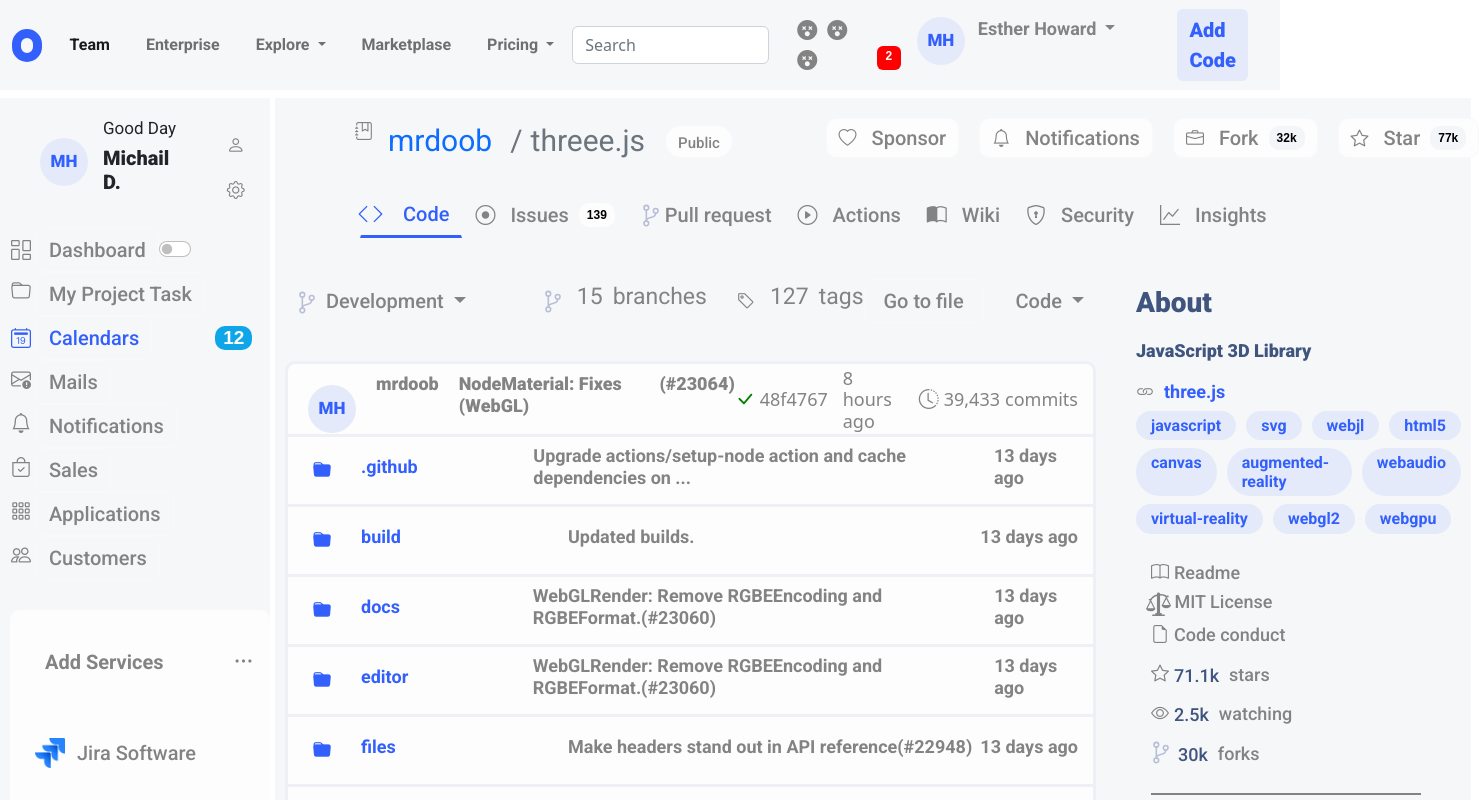
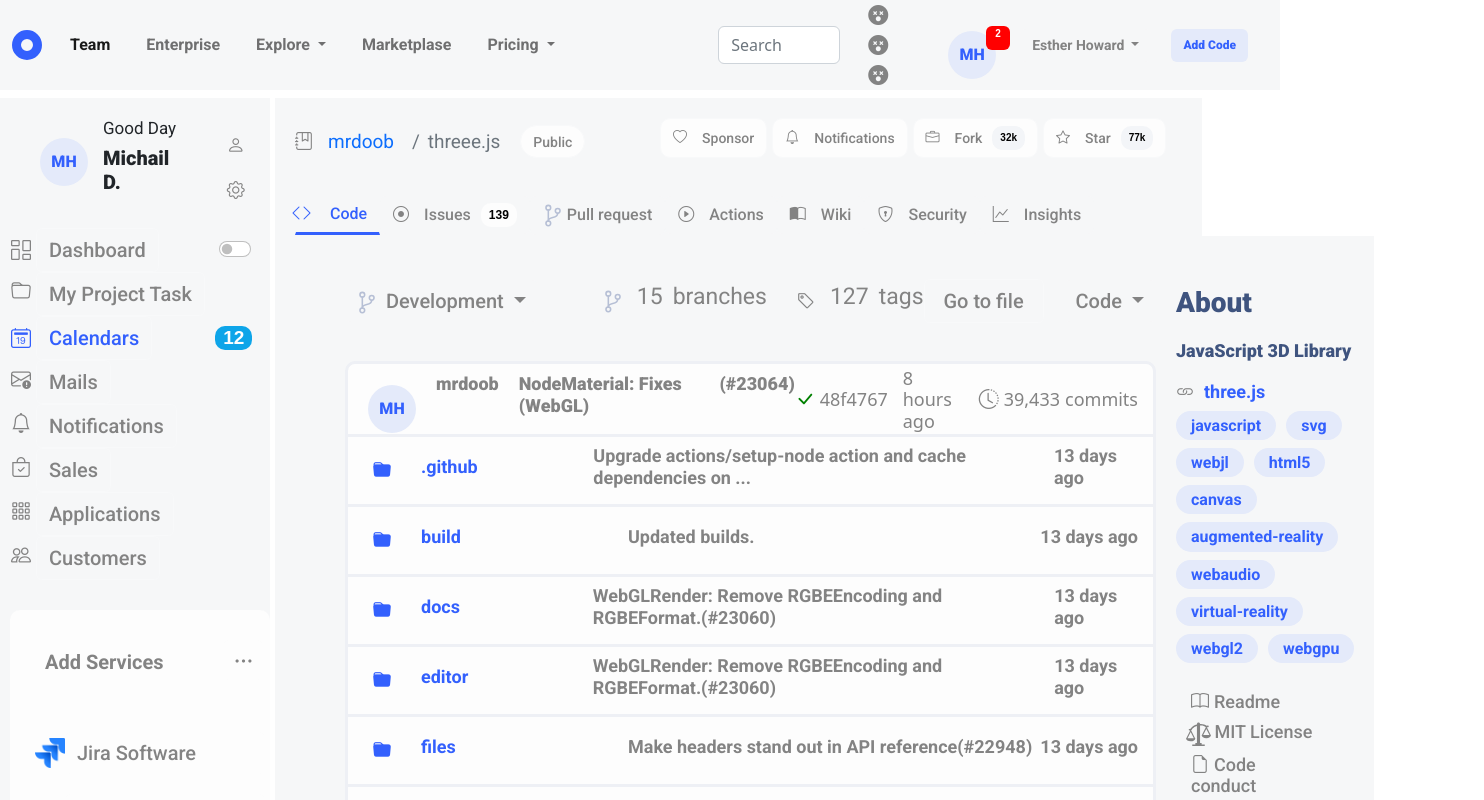
Before and after one commit to cronni1996/test_bootstrap, a Vue app: page / in a window 1280 px wide. Shown: the top 800 px of the page, 1484 px wide, since content can reach past the window. Built offline with nearby package versions, Linux system fonts and the light colour scheme; a web font is replaced by a local one.

Commit message:
03,05,2023

```diff
--- a/src/App.vue
+++ b/src/App.vue
@@ -1,9 +1,7 @@
 <template>
-
   <Header class="header"/>
   <div class="down">
     <sitebar class="sitebar"/>
-
     <div class="mainDown">
       <main-up class="mainUp"/>
       <div class="main21frr">
@@ -14,7 +12,6 @@
         <MainRight/>
       </div>
     </div>
-
   </div>
 </template>
 
@@ -47,38 +44,27 @@
   width 100%
   display flex
   flex-direction column
-
-
 #app
-
   flex-direction column
-
 .main21frr
   margin-left 5px
   display flex
   flex-direction row
   background-color $background-color
-
-
 .down
   display flex
   flex-direction row
-
 .mainDown
   flex-direction column
   width 100%
-
 .mainDownGroup
   display flex
   flex-direction row
-
 .mainDownLeftGroup
-
   display flex
   flex-direction column
   width 100%
-  margin-left 10px
-
+  margin-left 70px
 @media (max-width: 992px)
   .main21frr
     flex-direction column
--- a/src/components/MainDownLeft.vue
+++ b/src/components/MainDownLeft.vue
@@ -160,7 +160,6 @@
 
           <div class="dataLine">
             <h4 class="text-dataLine">3 year ago</h4>
-
           </div>
         </div>
         <div class="line2">
@@ -171,10 +170,8 @@
           <div class="comment">
             <h4>test-treeshake: Add rollup-plugin-visualizer (#23657) </h4>
           </div>
-
           <div class="dataLine">
             <h4 class="text-dataLine">3 years ago</h4>
-
           </div>
         </div>
         <div class="line2">
@@ -227,13 +224,10 @@
           <div class="comment">
             <h4>npm audit fix </h4>
           </div>
-
           <div class="dataLine">
             <h4 class="text-dataLine">3 years ago</h4>
-
           </div>
         </div>
-
       </div>
     </div>
   </div>
@@ -265,37 +259,29 @@
   flex-direction row
   align-items center
   height 70px
-
   .name
     width 250px
     display flex
     align-items center
-
     .text-name
       color $blue-color
       margin-left 25px
-
     .bi-folder-fill
       margin-left 25px
       color $blue-color
-
     .bi-file-earmark
       margin-left 25px
-
   h4
     font-family Roboto, Helvetica Neue Light, Helvetica Neue, Helvetica, Arial, Lucida Grande, sans-serif
     color $text-color
     font-size 18px
     font-weight 700
-
   .comment
     display flex
     flex-grow 1
     margin-left 30px
-
   .dataLine
     margin-right 15px
-
 .line1
   width 100%
   flex-grow 1
@@ -303,74 +289,58 @@
   flex-direction row
   align-items center
   height 70px
-
-
-
   .headerMainDownLeft
     flex-grow 1
     display flex
     flex-direction row
     align-items center
-
   .text
     flex-grow 1
     display flex
     flex-direction row
-
+    max-width 415px
     h4
       color $text-color
       font-family Roboto, Helvetica Neue Light, Helvetica Neue, Helvetica, Arial, Lucida Grande, sans-serif
       font-weight 900
       font-size 18px
-
   .mr-2
     margin-left 20px
-
   .mrdoob
     margin-left 20px
-
   .nodeMaterials
     margin-left 20px
-
   .number
     margin-left 5px
-
   .int23064
     color $blue-color
-
   .right
     display flex
     flex-direction row
     float right
     color $blue-color
     align-items center
-
     .bi-check-lg
       display flex
       align-items center
       color green
       font-size 20px
-
     .bi-clock-history
       font-size 20px
-
     .data
       margin-left 15px
-
     .commits
       margin-left 15px
       display flex
       flex-direction row
       align-items center
       margin-right 15px
-
     h4
       display flex
       align-items center
       color $text-color
       font-size 18px
       margin-top 10px
-
 .line
   border 3px solid $border-color
   background-color $background-block
@@ -401,4 +371,28 @@
   .contributors
     margin-bottom 20px
 
+
+@media (max-width: 1200px)
+  .container-mainDownLeft
+    margin-left -50px
+    .btn-secondary
+      font-size 14px
+  h3
+    font-size 17px!important
+  .topLeftUp1
+    margin-left -50px
+  .svg-branches
+    width 25px!important
+  .btn-goToFile
+    font-size 16px!important
+    width 90px
+  .btn-group
+    margin-left 5px!important
+    margin-right 10px
+  h4
+    font-size 16px!important
+  .name
+    margin-right -50px
+  .line
+    width 750px
 </style>
--- a/src/components/MainRight.vue
+++ b/src/components/MainRight.vue
@@ -125,175 +125,141 @@
 .container-mainRight
   display flex
   flex-direction column
-  width 100%
+  width 450px
   height auto
-
 .three-line1
   display flex
   flex-direction row
-
 .three-line2
   display flex
   flex-direction row
-
 .three-line3
   display flex
   flex-direction row
-
 .badge3
   background-color $badge-color !important
   position relative
   right 10px
   bottom 23px
-
 h5
   font-family Roboto, Helvetica Neue Light, Helvetica Neue, Helvetica, Arial, Lucida Grande, sans-serif
   font-size 16px
   font-weight 600
   background-color $background-add-code
   padding 5px 15px 5px 15px
-
   color $blue-color
   margin-right 10px
   justify-content center
   display flex
   border-radius 30px
-
 .content
   font-family Roboto, Helvetica Neue Light, Helvetica Neue, Helvetica, Arial, Lucida Grande, sans-serif
   margin-left 40px
   margin-top 50px
-
   .text-h3
     font-weight 900
     color $text-color-black
-
 .icons
   border-bottom $text-color solid 2px
   margin 20px 50px 0 15px
   padding-bottom 20px
-
+  max-width 415px
 .text-h4
   margin-top 20px
   font-weight 900
   color $text-color-black
-
 .three
   margin-top 20px
-
+  max-width 415px
 .text-three
   font-family Roboto, Helvetica Neue Light, Helvetica Neue, Helvetica, Arial, Lucida Grande, sans-serif
   font-weight 600
   color $blue-color
-
 .bi-link
   margin-right 10px
-
 svg
   height 25px
   margin 0px -1px 0px -5px
-
 .bi
   font-size 18px
   color $text-color
-
 h4
   color $text-color
   font-size 18px
-
 .stars
   display flex
   flex-direction row
   align-items center
-
   .int-stars
     color $text-color-black
     margin 4px 10px 0 0
-
   .string-stars
     margin-top 10px
-
 .watching
   display flex
   flex-direction row
   align-items center
-
   .int-watching
     color $text-color-black
     margin 4px 10px 0 0
-
   .string-watching
     margin-top 10px
-
 .forks
   display flex
   flex-direction row
   align-items center
-
   .int-forks
     color $text-color-black
     margin 4px 10px 0 3px
-
   .string-forks
     margin-top 10px
-
-
+.text
+  max-width 415px
 .mr-2
   margin-top 20px
   margin-left 30px
-
 .mr-2-sd
   color $color-sd
-
 .mr-2-sg
   color $color-sg
-
 .mr-2-fd
   color $color-fd
-
 .mr-2-mh1
   color $color-mh1
-
 .mr-2-mh2
   color $color-mh2
-
 .mr-2-mh3
   color $color-mh3
-
 .mr-2-kl
   color $color-kl
-
 #pv_id_1_badge, #pv_id_2_badge
   margin-top 50px
   margin-right 10px
   background-color #fdc933
-
 #pv_id_3_badge, #pv_id_4_badge
   margin-top 50px
   margin-right 10px
   background-color #29ca39
-
+.contributors
+  max-width 415px
 .contributors-top
   display flex
   flex-direction row
   margin-top 20px
   margin-left 20px
-
   .text-contributors
     font-family Roboto, Helvetica Neue Light, Helvetica Neue, Helvetica, Arial, Lucida Grande, sans-serif
     font-size 30px
     font-weight 900
     color $text-color-black
     margin-right 20px
-
   .int-contributors
     display flex
     align-items center
     background-color none
 
-@media(max-width: 992px)
+@media (max-width: 992px)
   .container-mainRight
-
   .content
     display flex
     flex-direction row
@@ -301,4 +267,42 @@
     align-content center
     justify-content center
     align-items center
+
+@media (max-width: 1200px)
+  .container-mainRight
+    width 218px
+  .three-line1, .three-line2, .three-line3
+    flex-wrap wrap
+  .p-avatar
+    width 2.5rem !important
+    height 2.5rem !important
+    .p-avatar-text
+      font-size 12px !important
+  .int-contributors
+    font-size 12px
+  .contributors
+    margin-bottom 20px
+  .content
+    margin-left 20px
+
+
+@media (max-width: 1400px)
+  .container-mainRight
+    width 218px
+  .three-line1, .three-line2, .three-line3
+    flex-wrap wrap
+  .p-avatar
+    width 3rem !important
+    height 3rem !important
+    .p-avatar-text
+      font-size 16px !important
+  .int-contributors
+    font-size 12px
+  .contributors
+    margin-bottom 20px
+  .text-contributors
+    font-size 14px !important
+  .content
+    margin-left 20px
+
 </style>
--- a/src/components/header.vue
+++ b/src/components/header.vue
@@ -96,31 +96,24 @@
   width 100%
   background-color $background-color
   height 90px
-
 .navbar
   padding-top 0
-
 .nav-link
   margin-left 10px
   margin-right 10px
   font-family Roboto
   font-weight 600
-
 .navbar-collapse
   margin-left 10px
-
 .header
   justify-content center
   width 100%
-
 .d-flex
   position relative
   margin-right 20px
-
 .svg-icons
   position relative
   margin-right 20px
-
 .navbar-logo
   height 33px
   width 33px
@@ -129,28 +122,22 @@
   color: $text-color;
   border: 9px $blue-color solid;
   border-radius: 100px;
-
 .bi-icons
   font-size 20px
   margin-right 10px
   font-family Roboto
   font-weight 400
   color $text-color
-
 .avatar-group
   position relative
-
-
 .badge
   background-color $badge-color
   position relative
   right 10px
   bottom 23px
-
 .user
   display flex
   flex-direction row
-
 .btn-add-code
   font-family Roboto
   font-weight 900
@@ -158,7 +145,6 @@
   background-color $background-add-code
   color $blue-color
   border none
-
 .dropdown-button
   font-family Roboto
   font-weight 600
@@ -167,17 +153,15 @@
   border none
   margin-right 50px
   font-size 18px
-
 .mr-2
   color $blue-color
   background-color $background-add-code
 
-
-@media  (max-width: 1000px)
+@media (max-width: 992px)
   .nav-link
     font-size 12px
     margin-left -5px
-  .btn-add-code
+ .btn-add-code
     font-size 12px
   .dropdown-button
     font-size 14px
@@ -196,6 +180,26 @@
   #data-v-29e8c3c6
     background-color #b6bfd5
 
-
-
+@media (max-width: 1200px)
+  .nav-link
+    font-size 14px
+    margin-left -5px
+  .btn-add-code
+    font-size 14px
+  .dropdown-button
+    font-size 16px
+    margin-right 20px
+  .navbar-logo
+    height 30px
+    width 30px
+  .svg-icons
+    display flex
+    flex-direction row
+  .p-badge
+    right 10px
+    font-size 12px
+  .d-flex
+    width 130px
+  #data-v-29e8c3c6
+    background-color #b6bfd5
 </style>
--- a/src/components/mainUp.vue
+++ b/src/components/mainUp.vue
@@ -85,26 +85,20 @@
   height 138px
   flex-grow 1
   max-width: 100%
-
 .flex-dirrec
   display flex
   flex-direction column
   width 94%
-
 .badge-main1
   margin-left 10px
   display flex
   flex-direction row
-
 a
   text-decoration none
-
-
 .left
   display flex
   flex-grow 1
   heigt 100px
-
 .main1
   margin-left 80px
   margin-right 10px
@@ -113,10 +107,8 @@
   flex-direction row
   height 40px
   width 100%
-
 .btn
   text-decoration none
-
 .main2
   margin-left 85px
   margin-right 10px
@@ -126,65 +118,51 @@
   height 40px
   width 100%
   align-items center
-
   button
     display flex
     align-items center
-
   i
     font-size 20px
     margin-right 15px
-
   .bi-code-main2
     border-bottom: solid;
     border-radius: 0;
     color $blue-color
-
   .bi-code-main22
-
     color $blue-color
     margin-left -20px
-
   .badge-pull-request
     margin-left 10px
     background-color $background-block
     color $color-black
-
-
 .right-button
   display flex
   justify-content flex-end
-
-
 .breadcrumb-item
   margin-left 10px
   color $blue-color
   font-family Roboto, Helvetica Neue Light, Helvetica Neue, Helvetica, Arial, Lucida Grande, sans-serif
   font-size 30px
   text-decoration: none
-
 .bi
   font-size 30px
-
 .button-public
   margin-left 20px
   border-radius 20px
   font-size 15px
   margin-top 7px
   background-color $background-block
-
 .right-main1
   margin-left 20px
   display flex
   align-items center
   background-color $background-block
   border-radius 10px
-
 .right-main1-bi
   font-size 15px
   margin-right 15px
 
-@media (max-width: 991px)
+@media (max-width: 992px)
   .container-mainUp
     width 770px
   .breadcrumb-item
@@ -210,6 +188,57 @@
     button
       font-size 12px !important
 
+@media (max-width: 1200px)
+  .container-mainUp
+    width 975px
+  .breadcrumb-item
+    margin-top 10px
+    font-size 17px!important
+  .button-public
+    font-size 11px!important
+    margin-right 5px
+  .bi-journal-bookmark
+    margin-top 10px
+  .right-main1
+    font-size 12px !important
+    margin-left 5px !important
+  .right-main1-bi
+    font-size 12px !important
+  .badge-main1
+    font-size 8px !important
+  .main1, .main2
+    margin-left 20px
+  .main2
+    i
+      font-size 14px !important
+    button
+      font-size 12px !important
+
+@media (max-width: 1400px)
+  .container-mainUp
+    width 927px
+  .breadcrumb-item
+    margin-top 10px
+    font-size 19px!important
+  .button-public
+    font-size 14px!important
+    margin-right 5px
+  .bi-journal-bookmark
+    margin-top 10px
+  .right-main1
+    font-size 14px !important
+    margin-left 5px !important
+  .right-main1-bi
+    font-size 14px !important
+  .badge-main1
+    font-size 10px !important
+  .main1, .main2
+    margin-left 20px
+  .main2
+    i
+      font-size 16px !important
+    button
+      font-size 16px !important
 
 
 </style>
--- a/src/components/sitebar.vue
+++ b/src/components/sitebar.vue
@@ -54,15 +54,12 @@
           <i class="bi bi-people"></i>
           <button type="button" class="btn btn-light">Customers</button>
         </div>
-
-
       </div>
     </div>
     <div class="services">
       <div class="add-services">
         <div class="add-servis">
           <h2>Add Services</h2>
-
           <div class="btn-group dropend">
             <button type="button" class="btn-add-service btn btn-secondary dropdown-toggle" data-bs-toggle="dropdown"
                     aria-expanded="false">
@@ -106,7 +103,6 @@
                 <li><a class="dropdown-item" href="#">Something else here</a></li>
               </ul>
             </div>
-
           </div>
           <div class="intercom">
             <img src="../img/intercom.png"/>
@@ -122,7 +118,6 @@
                 <li><a class="dropdown-item" href="#">Something else here</a></li>
               </ul>
             </div>
-
           </div>
           <div class="messenger">
             <img src="../img/messenger.png"/>
@@ -138,9 +133,7 @@
                 <li><a class="dropdown-item" href="#">Something else here</a></li>
               </ul>
             </div>
-
           </div>
-
           <div class="add-plagin">
             <img src="../img/add.png"/>
             <!-- Default dropend button -->
@@ -159,7 +152,6 @@
         </div>
       </div>
     </div>
-
     <div class="add-project">
       <div class="button-add">
         <button type="button" class="btn btn-primary bi bi-plus-circle">
@@ -169,16 +161,12 @@
       <div class="link-invite">
         <h4>Our Use</h4>
         <button type="button" v-on:click="zaeb" class="btn-link-add btn btn-light">invite link</button>
-
       </div>
     </div>
   </div>
 </template>
 
 <script>
-function zaeb() {
-  console.log("zarbal")
-}
 </script>
 
 
@@ -208,87 +196,67 @@
   display flex
   flex-direction column
   float left
-
 .users
   margin-top 20px
   margin-left 10px
   flex-direction row
   display: flex;
-
   h1
     font-size 20px
     font-family Roboto
     font-weight 900
     $text-color
-
   h2
     font-size 17px
     font-family Roboto
     font-weight 400
     $text-color
-
 .user-avatar
   margin-right 15px
-
 .user-icons
   font-size 30px
   margin-left 40px
   color $text-color
-
 .bi
   margin-right 5px
   color $icons-color
-
 .mr-2
   color $blue-color
   background-color $background-add-code
-
 .btn-group-vertical
   width: 250px;
   margin-left: 11px;
   margin-top: 20px;
-
 .btn
   background-color $background-color
   @extend $text-navi
-
 .btn-group-vertical
   width 250px
-
 .dashboard
   display: flex
   justify-content center
   align-items center
-
 .bi-dashboard
   font-size 20px
-
 .checked
   margin-left 50px
-
 .sidebar-navi
   .bi
     font-size 20px
-
 .calendar
   display: flex
   justify-content center
   align-items center
   color $blue-color
-
   .btn
     color $blue-color
-
-
 .badge-calendar
   display flex
   align-items center
   margin-left 63px
   with 30px
-
 .calendar-bi
   color $blue-color !important
-
 .add-services
   margin-top 30px
   margin-left 10px
@@ -298,12 +266,10 @@
   display flex
   flex-direction column
   border-radius 10px
-
 .add-servis
   display flex
   margin-top 20px
   margin-left 10px
-
   h2
     color $text-color
     margin-top 20px
@@ -311,11 +277,8 @@
     font-size 20px
     font-family Roboto, Helvetica Neue Light, Helvetica Neue, Helvetica, Arial, Lucida Grande, sans-serif
     font-weight 600
-
-
 .dropend .dropdown-toggle::after
   content none
-
 .btn-add-service
   background-color $background-block
   margin-top 10px
@@ -323,29 +286,22 @@
   justify-content center
   height 40px
   border none
-
-
 .link-invite
   display flex
   flex-direction row
   align-items center
-
 .group
   margin-top 30px
   margin-left 25px
-
   button
     margin-top 20px
     border none
     background-color $background-block
     width 200px
     color $text-color
-
   img
     margin-top 20px
     width 30px
-
-
 .add-project
   border-radius 10px
   margin-left 13px
@@ -358,14 +314,11 @@
   justify-content center
   align-items center
   margin-bottom 50px
-
   button
     background-color $blue-color
     border-radius 30px
-
   .bi
     font-size 80px
-
   .btn-link-add
     background-color $background-block
     padding-left -30px
@@ -375,20 +328,19 @@
     font-family Roboto, Helvetica Neue Light, Helvetica Neue, Helvetica, Arial, Lucida Grande, sans-serif
     font-size 19px
     font-weight 600
-
   h3
     margin-top 10px
     font-family Roboto, Helvetica Neue Light, Helvetica Neue, Helvetica, Arial, Lucida Grande, sans-serif
     font-weight 900
     font-size 25px
-
   h4
     font-family Roboto, Helvetica Neue Light, Helvetica Neue, Helvetica, Arial, Lucida Grande, sans-serif
     font-weight 600
     font-size 19px
     margin-top 7px
     margin-right 7px
-
+.form-check-input
+  margin-left 20px !important
 
 @media (max-width 992px)
   .container-sitebar
@@ -431,7 +383,7 @@
       width 14px
     .dropdown-toggle
       width 110px
-      font-size 13px!important
+      font-size 13px !important
   .add-project
     width 170px
     h3
@@ -443,6 +395,63 @@
       padding-left -30px
     .bi-plus-circle
       font-size 30px !important
+  .form-check-input
+    margin-left -35px !important
 
+@media (max-width 1200px)
+  .container-sitebar
+    width 200px
+  .user-avatar
+    margin-left -15px
+  .goodDay
+    font-size 12px !important
+  .user-name
+    font-size 16px !important
+  .users
+    margin-top 10px
+  .user
+    margin-top 15px
+  Button
+    font-size 17px !important
+  .badge-calendar
+    font-size 16px !important
+    margin-left 12px
+  .form-check
+    margin-left 5px
+  .user-icons
+    display flex
+    flex-direction column
+    justify-content center
+    margin-left 15px
+  .svg-icons
+    display flex
+    flex-direction row !important
+    justify-content center
+  .add-services
+    width 170px !important
+    h2
+      font-size 17px
+    .btn-add-service
+      margin-left 5px
+      width 40px !important
+    img
+      height 14px
+      width 14px
+    .dropdown-toggle
+      width 110px
+      font-size 15px !important
+  .add-project
+    width 170px
+    h3
+      font-size 16px
+    h4
+      font-size 14px
+    .btn-link-add
+      font-size 14px
+      padding-left -30px
+    .bi-plus-circle
+      font-size 30px !important
+  .form-check-input
+    margin-left -35px !important
 
 </style>
```
Also changed, not shown: src/components/MainTopLeft.vue (+0 -10 lines). Lines whose indentation alone changed are shown as unchanged.
